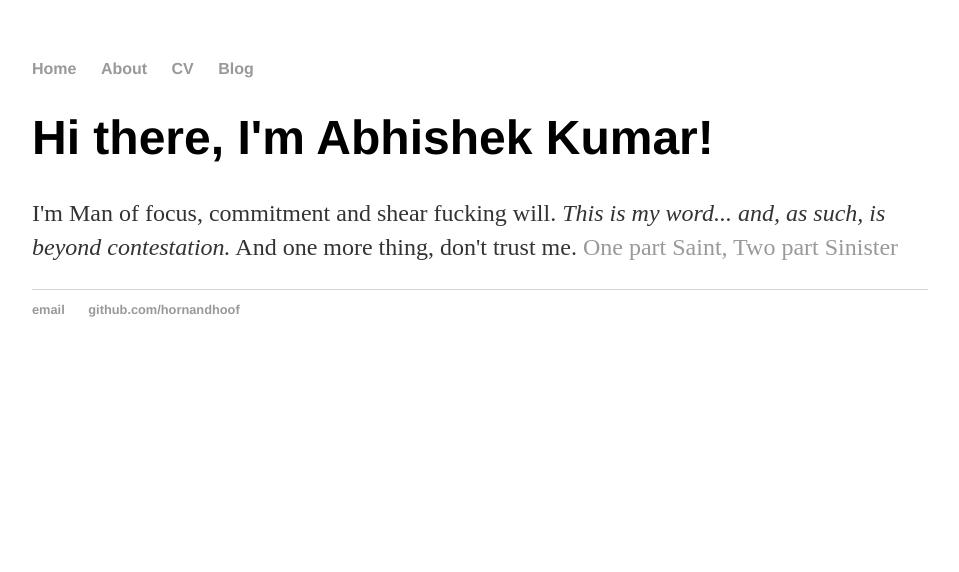
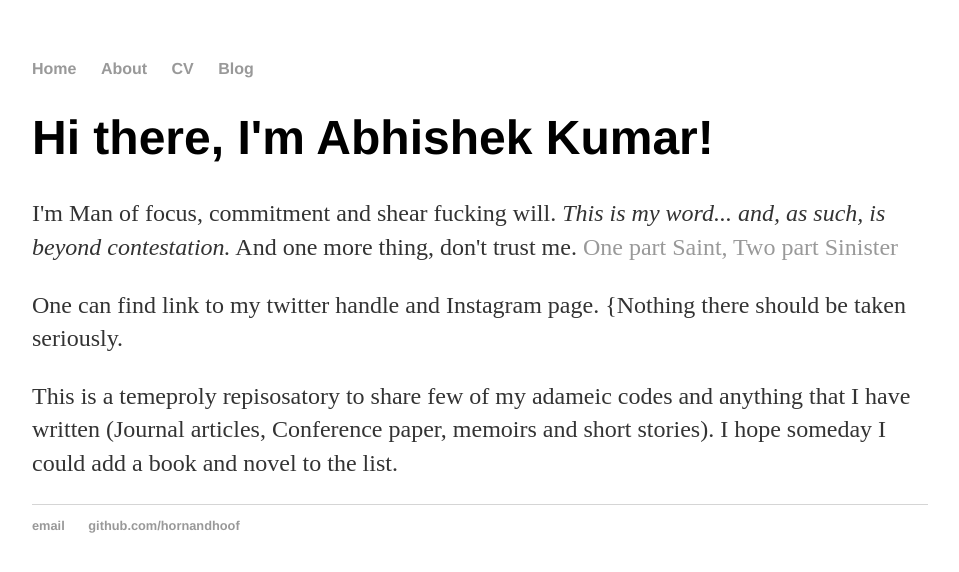
Before and after one commit to hornandhoof/hornandhoof.github.io, a Jekyll site: the page built from index.html, in a window 1280 px wide. Shown: the top 572 px of the page, without its empty margins (160-1119 px from the left). Built offline with Jekyll 4.4.1, drawn with Linux system fonts in a browser that asks for light colours.

Commit message:
Update index.html

```diff
--- a/index.html
+++ b/index.html
@@ -5,4 +5,23 @@
 <div class="blurb">
 	<h1>Hi there, I'm Abhishek Kumar!</h1>
 	<p>I'm  Man of focus, commitment and shear fucking will. </li> <em>This is my word... and, as such, is beyond contestation.</em>  </li> And one more thing, don't trust me. </li> <a href="/about"> One part Saint, Two part Sinister</a></p>
+	<p>One can find link to my twitter handle and Instagram page. {Nothing there should be taken seriously. </p>
+	<p> This is a temeproly repisosatory to share few of my adameic codes and anything that I have written (Journal articles, Conference paper, memoirs and short stories). I hope someday I could add a book and novel to the list. </p>
+
+    </div>
+
+    <!-- Templates -->
+    <script id="instagram" type="text/html">
+      {{#rows}}
+        <div class="one-gram"><img src="{{instasource}}" width="150"></div>
+
+      {{/rows}}
+    </script>
+
+    <script id="tweet" type="text/html">
+      {{#rows}}
+        <p><span class="quote">&ldquo;</span> {{{tweet}}} <span class="quote"> &rdquo;</span></p>
+
+      {{/rows}}
+    </script>
 </div><!-- /.blurb -->
```
